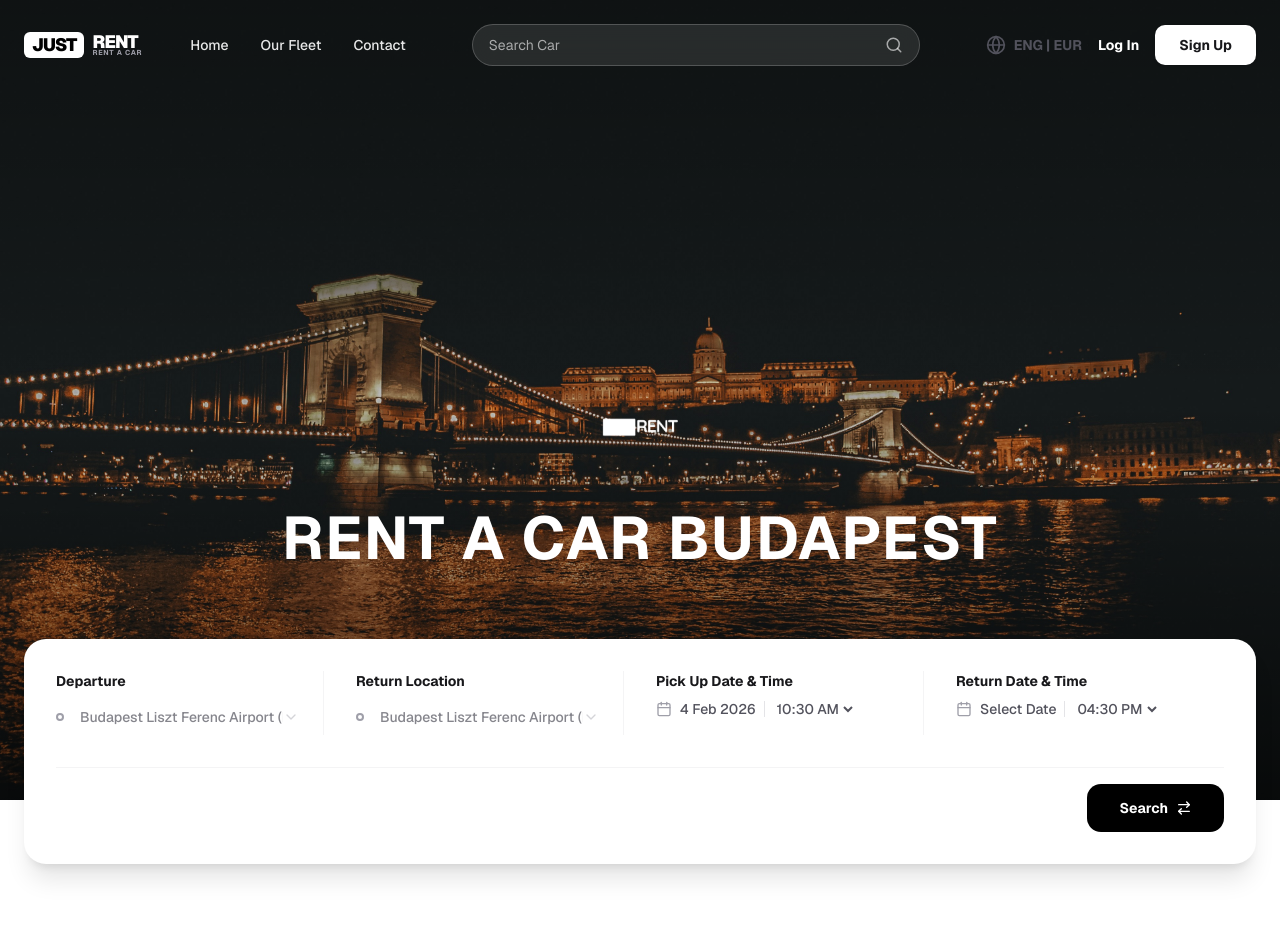
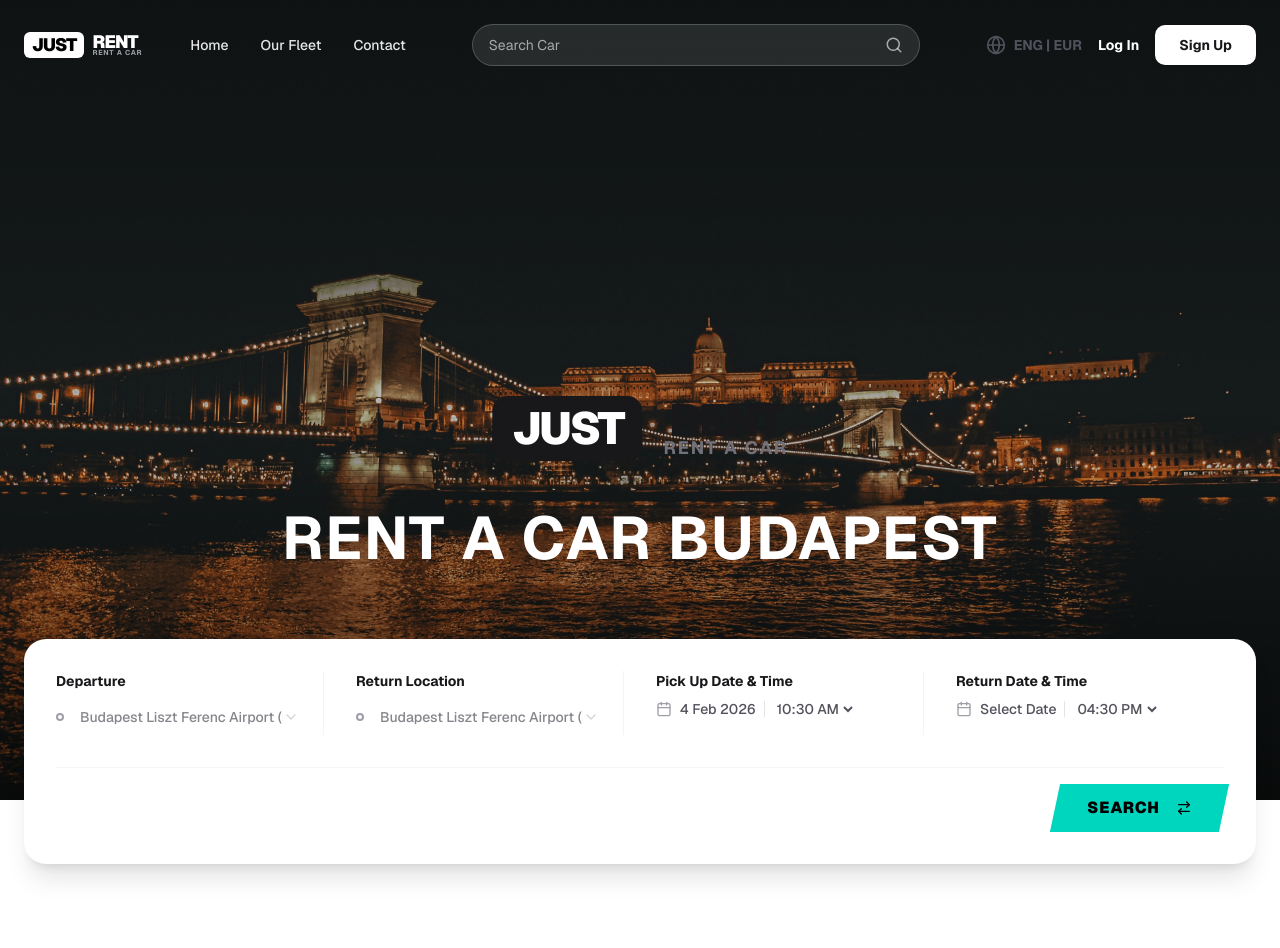
Before and after one commit to SaizoSan98/justrentweb, a Next.js app: page / in a window 1280 px wide. Shown: the top 948 px of the page. Built offline with nearby package versions, Linux system fonts and the light colour scheme; no server answers; the database is empty.

Commit message:
feat: update logo size, skewed buttons, fix image display hints

```diff
--- a/src/app/(public)/page.tsx
+++ b/src/app/(public)/page.tsx
@@ -15,6 +15,8 @@ import { Footer } from "@/components/layout/Footer"
 
 import { BrandStrip } from "@/components/home/BrandStrip"
 import { FeatureGrid } from "@/components/home/FeatureGrid"
+
+import { Logo } from "@/components/ui/logo"
 
 export const dynamic = 'force-dynamic'
 
@@ -42,8 +44,8 @@ export default async function LandingPage() {
         <div className="absolute inset-0 bg-gradient-to-t from-black/60 via-transparent to-black/30" />
 
         <div className="container mx-auto px-6 relative z-10 h-full flex flex-col justify-end pb-48 items-center text-center">
-           <div className="mb-6 relative w-64 h-24">
-              <Image src="/jrlogo.PNG" alt="JustRent Logo" fill className="object-contain brightness-0 invert" />
+           <div className="mb-10 scale-[2.5] origin-bottom">
+              <Logo variant="dark" />
            </div>
            <h1 className="text-4xl md:text-6xl font-bold text-white mb-8 max-w-4xl leading-tight uppercase tracking-wide">
              Rent a Car BUDAPEST
--- a/src/components/booking/BookingEngine.tsx
+++ b/src/components/booking/BookingEngine.tsx
@@ -289,7 +289,8 @@ export function BookingEngine({
          <div className="flex flex-col md:flex-row justify-end items-center gap-6 pt-4 border-t border-zinc-100">
             <Button
                 onClick={handleSearch}
-                className="bg-black hover:bg-zinc-800 text-white rounded-xl px-8 h-12 font-bold w-full md:w-auto"
+                variant="skewed"
+                className="px-8 h-12 w-full md:w-auto text-base"
             >
                 Search <ArrowRightLeft className="w-4 h-4 ml-2" />
             </Button>
--- a/src/components/home/FeatureGrid.tsx
+++ b/src/components/home/FeatureGrid.tsx
@@ -28,7 +28,7 @@ export async function FeatureGrid() {
                   <div className="relative z-10">
                       <h3 className="text-3xl font-bold mb-2 leading-tight">Explore more to get your comfort zone</h3>
                       <p className="text-zinc-300 mb-6 text-sm">Book your perfect stay with us.</p>
-                      <Button asChild className="bg-white text-black hover:bg-zinc-200 rounded-full px-6 font-bold">
+                      <Button asChild variant="skewed" className="px-6">
                         <Link href="/fleet">Booking Now <ArrowRight className="w-4 h-4 ml-2" /></Link>
                       </Button>
                   </div>
@@ -48,6 +48,7 @@ export async function FeatureGrid() {
                     src="/audi1.jpeg"
                     alt="Audi Feature"
                     fill
+                    sizes="(max-width: 768px) 100vw, 60vw"
                     className="object-cover transition-transform duration-700 group-hover:scale-105"
                   />
                   <div className="absolute inset-0 bg-gradient-to-t from-black/60 via-transparent to-transparent" />
--- a/src/components/home/VehicleCounter.tsx
+++ b/src/components/home/VehicleCounter.tsx
@@ -31,6 +31,7 @@ export function VehicleCounter({ initialCount, className }: VehicleCounterProps)
          src="/audi2.jpeg"
          alt="Vehicle Counter Background"
          fill
+         sizes="(max-width: 768px) 100vw, 50vw"
          className="object-cover opacity-60 transition-transform duration-700 group-hover:scale-105"
        />
        <div className="absolute inset-0 bg-gradient-to-t from-black via-transparent to-transparent" />
--- a/src/components/ui/button.tsx
+++ b/src/components/ui/button.tsx
@@ -18,6 +18,7 @@ const buttonVariants = cva(
           "bg-secondary text-secondary-foreground hover:bg-secondary/80",
         ghost: "hover:bg-accent hover:text-accent-foreground",
         link: "text-primary underline-offset-4 hover:underline",
+        skewed: "bg-teal-400 text-black font-black uppercase tracking-wider transform -skew-x-12 hover:bg-teal-300 rounded-none",
       },
       size: {
         default: "h-10 px-4 py-2",
@@ -42,6 +43,32 @@ export interface ButtonProps
 const Button = React.forwardRef<HTMLButtonElement, ButtonProps>(
   ({ className, variant, size, asChild = false, ...props }, ref) => {
     const Comp = asChild ? Slot : "button"
+
+    // If skewed, we might want to unskew the content if it's text,
+    // but typically CSS skew applies to everything.
+    // To unskew text, we'd need a child span with skew-x-12.
+    // For simplicity, let's just apply the skew to the button container.
+    // Users can wrap content in a span with skew-x-12 if needed.
+
+    // However, looking at the user request image, the text seems to follow the skew or is just normal.
+    // Let's implement un-skewing for children automatically if variant is skewed.
+
+    const isSkewed = variant === 'skewed';
+
+    if (isSkewed && !asChild) {
+        return (
+            <Comp
+                className={cn(buttonVariants({ variant, size, className }))}
+                ref={ref}
+                {...props}
+            >
+                <span className="transform skew-x-12 inline-flex items-center gap-2">
+                    {props.children}
+                </span>
+            </Comp>
+        )
+    }
+
     return (
       <Comp
         className={cn(buttonVariants({ variant, size, className }))}
```
